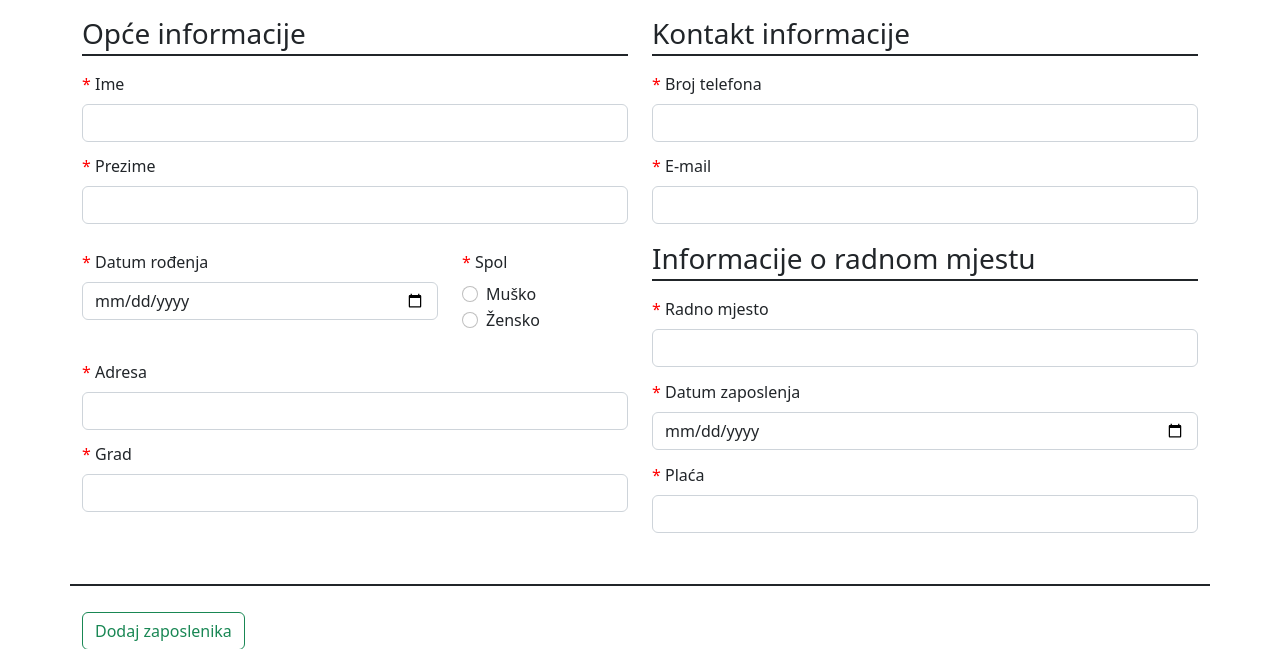
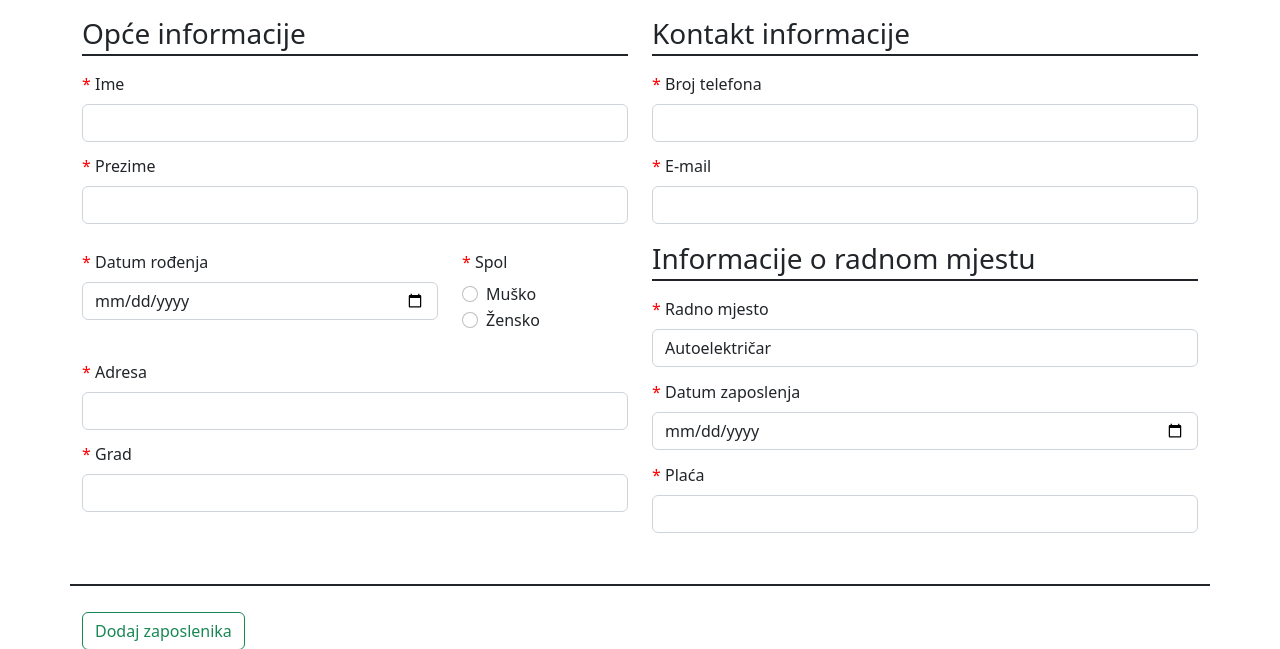
Before and after one commit to NevenDavidovic/Prodajno_servisni_centar, a Flask app: page /administracija/dodavanje-novog-zaposlenika in a window 1280 px wide. Shown: the part 374-1023 px from the top of the page. Run offline with Flask 2, Linux system fonts and the light colour scheme.

Commit message:
ostao samo select za rjesit

```diff
--- a/templates/administracija-dodavanje-novog-zaposlenika.html
+++ b/templates/administracija-dodavanje-novog-zaposlenika.html
@@ -114,8 +114,8 @@
                 <div class="row" id="input-global">
                     <div class="col">
                         <label for="e_mail" class="form-label">E-mail</label>
-                        <input name="e_mail" value="{{request.form['e_mail']}}" type="e_mail" class="form-control"
-                            id="e_mail" required>
+                        <input name="e_mail" value="{{request.form['e_mail']}}" type="e_mail"
+                            pattern="[a-z0-9._%+-]+@[a-z0-9.-]+\.[a-z]{2,}$" class="form-control" id="e_mail" required>
                     </div>
                 </div>
 
@@ -123,8 +123,15 @@
                 <div class="row" id="input-global">
                     <div class="col">
                         <label for="radno_mjesto" class="form-label">Radno mjesto</label>
-                        <input name="radno_mjesto" value="{{request.form['radno_mjesto']}}" type="text"
-                            class="form-control" required>
+                        <select class="form-control" required>
+                            <option value="autoelektricar">Autoelektričar</option>
+                            <option value="mehanicar">Mehaničar</option>
+                            <option value="prodavac">Prodavač</option>
+                            <option value="recepcionar">Recepcionar</option>
+                            <option value="skladistar">Skladištar</option>
+                            <option value="tajnik">Tajnik</option>
+                            <option value="vulkanizer">Vulkanizer</option>
+                        </select>
                     </div>
                 </div>
 
@@ -139,7 +146,8 @@
                 <div class="row" id="input-global">
                     <div class="col">
                         <label for="placa" class="form-label">Plaća</label>
-                        <input name="placa" value="{{request.form['placa']}}" type="text" class="form-control" required>
+                        <input name="placa" value="{{request.form['placa']}}" type="text" pattern="^\d+(\.\d{1,2})?$"
+                            class="form-control" required>
                     </div>
                 </div>
 
```
